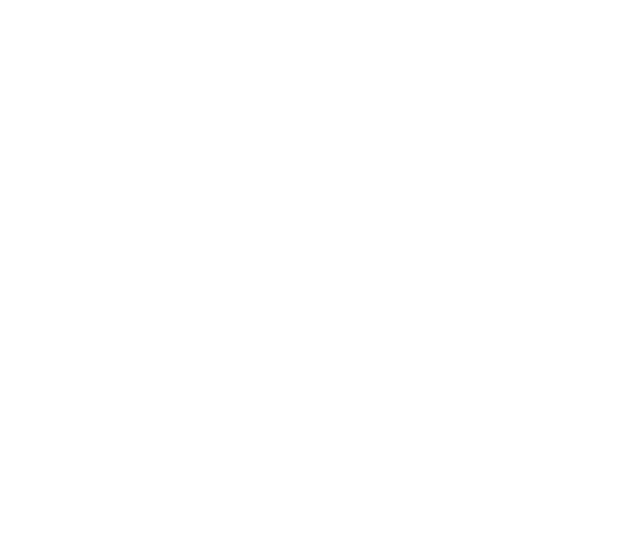
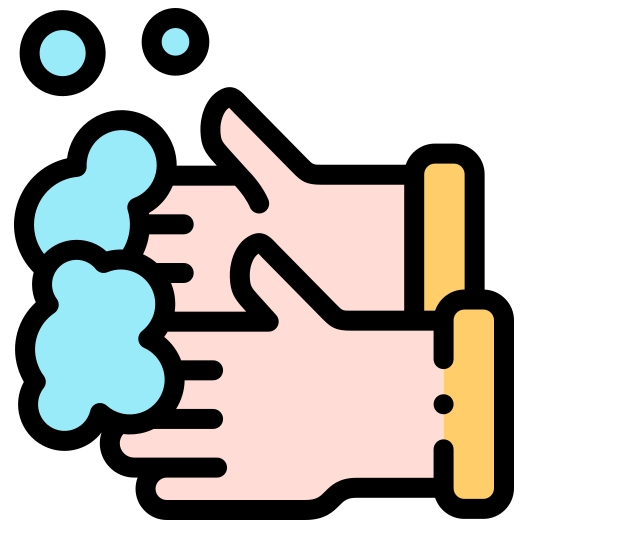
Before and after one commit to kanyshaiosmonova/100daysofcode, a plain HTML site: page Day12/index.html in a window 1280 px wide. Shown: the whole page, without its empty margins (0-640 px from the left). Drawn offline with Linux system fonts and the light colour scheme.

Commit message:
add Images

```diff
--- a/Day12/index.html
+++ b/Day12/index.html
@@ -8,6 +8,14 @@
     <link rel="stylesheet" href="style.css">
 </head>
 <body>
+    <div class="container">
+        <div class="box">
+            <div class="content">
+                <img src="images/washing-hand.png" alt="washing hands">
+                <p></p>
+            </div>
+        </div>
+    </div>
 
 </body>
 </html>
```
Also changed, not shown: Day12/images/cold.png (added), Day12/images/cooking.png (added), Day12/images/fever.png (added), Day12/images/first-aid-kit.png (added), Day12/images/flight.png (added), Day12/images/medical-mask.png (added), Day12/images/washing-hand.png (added).
